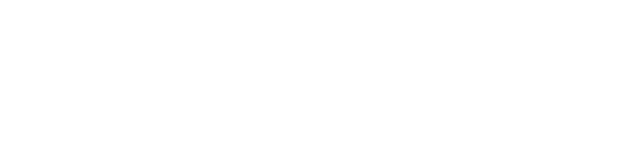
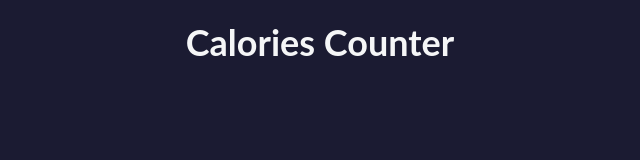
Before and after one commit to Ighareeb/JavaScript-Algorithms-and-Data-Structures--Beta---fCC, a website: page Project 2 Calorie Counter - Form Validation/index.html in a window 1280 px wide. Shown: the whole page, without its empty margins (320-960 px from the left). Drawn offline with Linux system fonts and the light colour scheme.

Commit message:
started project - created files and added html skeleton + css (global color variables and started adding css for tags)

```diff
--- a/Project 2 Calorie Counter - Form Validation/index.html
+++ b/Project 2 Calorie Counter - Form Validation/index.html
@@ -4,11 +4,17 @@
 <head>
 	<meta charset="UTF-8">
 	<meta name="viewport" content="width=device-width, initial-scale=1.0">
-	<title>Document</title>
+	<link rel="stylesheet" href="styles.css">
+	<script src="script.js" defer></script>
+	<title>Project 2 Calorie Counter - Form Validation</title>
 </head>
 
 <body>
-
+	<main>
+		<h1>Calories Counter</h1>
+		<div class="container">
+		</div>
+	</main>
 </body>
 
 </html>
--- a/Project 2 Calorie Counter - Form Validation/styles.css
+++ b/Project 2 Calorie Counter - Form Validation/styles.css
@@ -0,0 +1,32 @@
+:root {
+	--light-grey: #f5f6f7;
+	--dark-blue: #0a0a23;
+	--fcc-blue: #1b1b32;
+	--light-yellow: #fecc4c;
+	--dark-yellow: #feac32;
+	--light-pink: #ffadad;
+	--dark-red: #850000;
+	--light-green: #acd157;
+}
+
+body {
+	font-family: "Lato", Arial, Helvetica, sans-serif;
+	font-size: 18px;
+	background-color: var(--fcc-blue);
+	color: var(--light-grey);
+}
+
+h1 {
+	text-align: center;
+}
+
+.container {
+	width: 90%;
+	max-width: 680px;
+}
+
+h1,
+.container,
+.output {
+	margin: 20px auto;
+}
```
